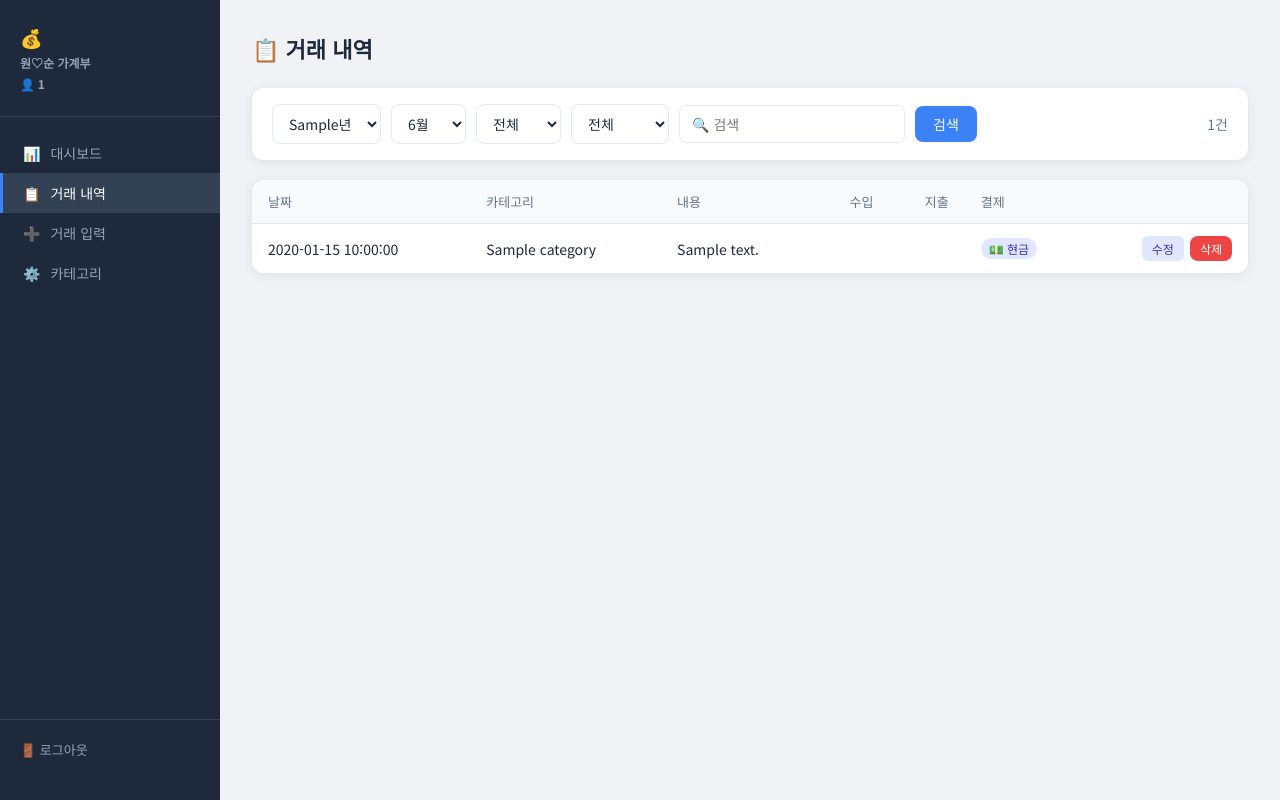
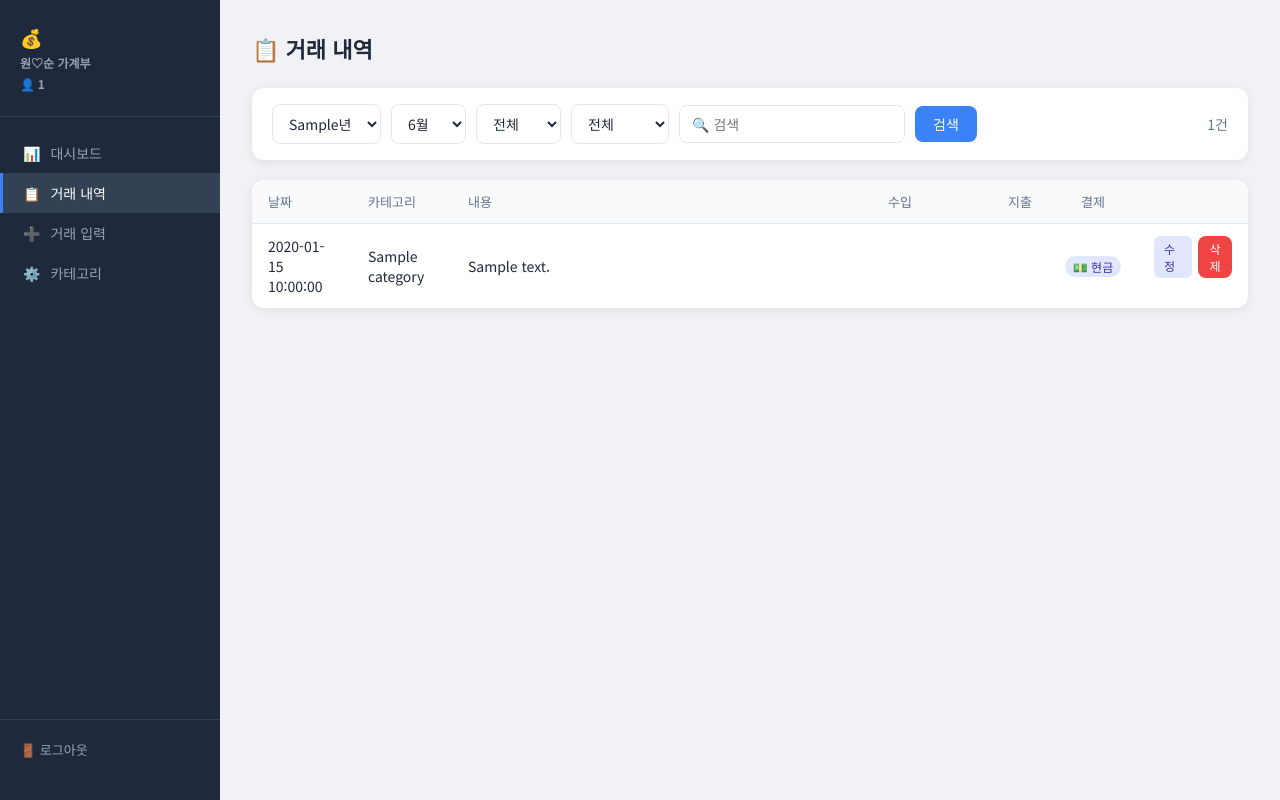
Before and after one commit to kwoni21/household-flask, a Flask app: page /transactions in a window 1280 px wide. Run offline with Flask 3, Linux system fonts and the light colour scheme; the visitor is signed in with stand-in values (Sample User, id 1); a database or web service that is not in the repository returns one stand-in record (values such as "Sample title"); some libraries are stand-ins or nearby versions.

Commit message:
Add files via upload

```diff
--- a/templates/transactions.html
+++ b/templates/transactions.html
@@ -27,10 +27,13 @@
   <table>
     <thead>
       <tr>
-        <th>날짜</th><th>카테고리</th><th>내용</th>
-        <th style="text-align:right">수입</th>
-        <th style="text-align:right">지출</th>
-        <th>결제</th><th></th>
+        <th style="width:100px">날짜</th>
+        <th style="width:100px">카테고리</th>
+        <th>내용</th>
+        <th style="text-align:right;width:120px">수입</th>
+        <th style="text-align:right;width:120px">지출</th>
+        <th style="text-align:center;width:90px">결제</th>
+        <th style="width:110px"></th>
       </tr>
     </thead>
     <tbody>
@@ -39,9 +42,9 @@
         <td data-label="날짜">{{ r.date }}</td>
         <td data-label="카테고리">{{ r.category }}</td>
         <td data-label="내용">{{ r.description }}</td>
-        <td data-label="수입" class="text-income">{% if r.income > 0 %}+{{ "{:,.0f}".format(r.income) }}{% endif %}</td>
-        <td data-label="지출" class="text-expense">{% if r.expense > 0 %}-{{ "{:,.0f}".format(r.expense) }}{% endif %}</td>
-        <td data-label="결제"><span class="badge {{ 'badge-card' if r.credit == 1 else 'badge-cash' }}">{{ '💳 카드' if r.credit == 1 else '💵 현금' }}</span></td>
+        <td data-label="수입" class="text-income" style="text-align:right">{% if r.income > 0 %}+{{ "{:,.0f}".format(r.income) }}{% endif %}</td>
+        <td data-label="지출" class="text-expense" style="text-align:right">{% if r.expense > 0 %}-{{ "{:,.0f}".format(r.expense) }}{% endif %}</td>
+        <td data-label="결제" style="text-align:center"><span class="badge {{ 'badge-card' if r.credit == 1 else 'badge-cash' }}">{{ '💳 카드' if r.credit == 1 else '💵 현금' }}</span></td>
         <td data-label="" style="display:flex; gap:6px; justify-content:flex-end;">
           <a href="{{ url_for('edit_transaction', tx_id=r.id, year=year, month=month) }}"
              style="padding:4px 10px; border-radius:6px; background:#e0e7ff; color:#3730a3; font-size:12px; text-decoration:none;">수정</a>
```
Also changed, not shown: templates/dashboard.html (+9 -7 lines).
